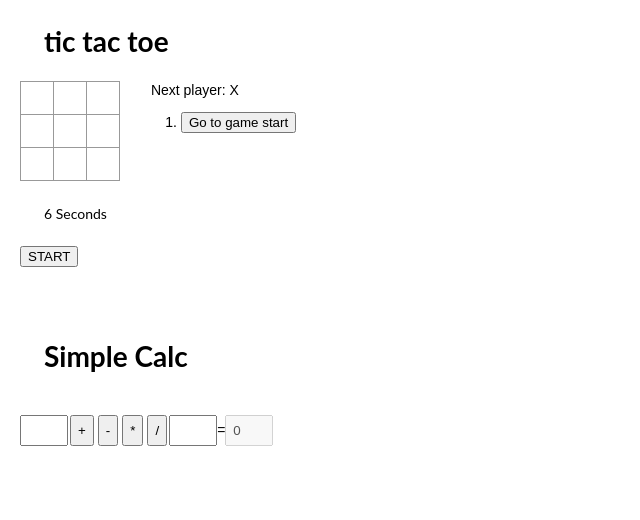
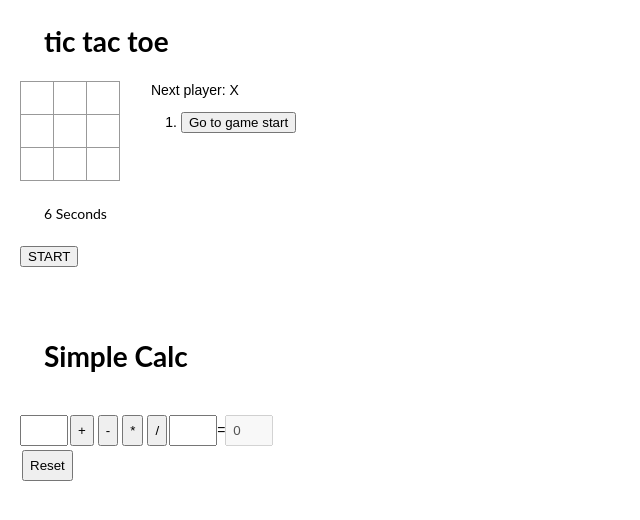
Before and after one commit to Anthonalex/React-second-app, a React (Create React App) app: page / in a window 1280 px wide. Shown: the top 520 px of the page, without its empty margins (0-640 px from the left). Built offline with nearby package versions, Linux system fonts and the light colour scheme.

Commit message:
reset btn added

```diff
--- a/src/components/simpleCalculator/simpleCalc.jsx
+++ b/src/components/simpleCalculator/simpleCalc.jsx
@@ -52,6 +52,11 @@ export default class Calc extends React.Component {
     });
   };
 
+  handleReset = () => {
+    this.setState({
+      value: 0,
+    });
+  };
   render() {
     return (
       <div className="calc-div">
@@ -74,10 +79,12 @@ export default class Calc extends React.Component {
         =
         <input
           type="number"
-          disabled="true"
+          disabled={true}
           className="calc-input"
           value={this.state.value}
         />
+        <br />
+        <button onClick={this.handleReset}>Reset</button>
       </div>
     );
   }
```
